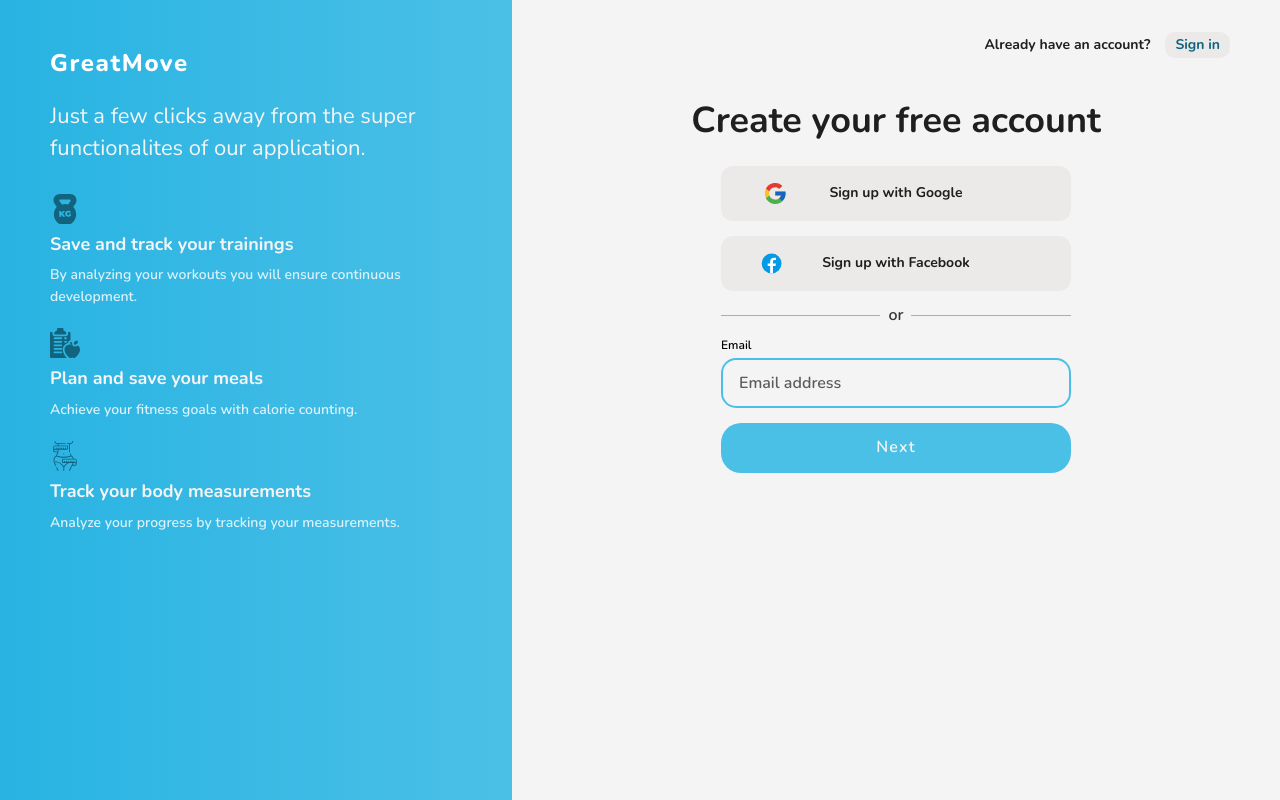
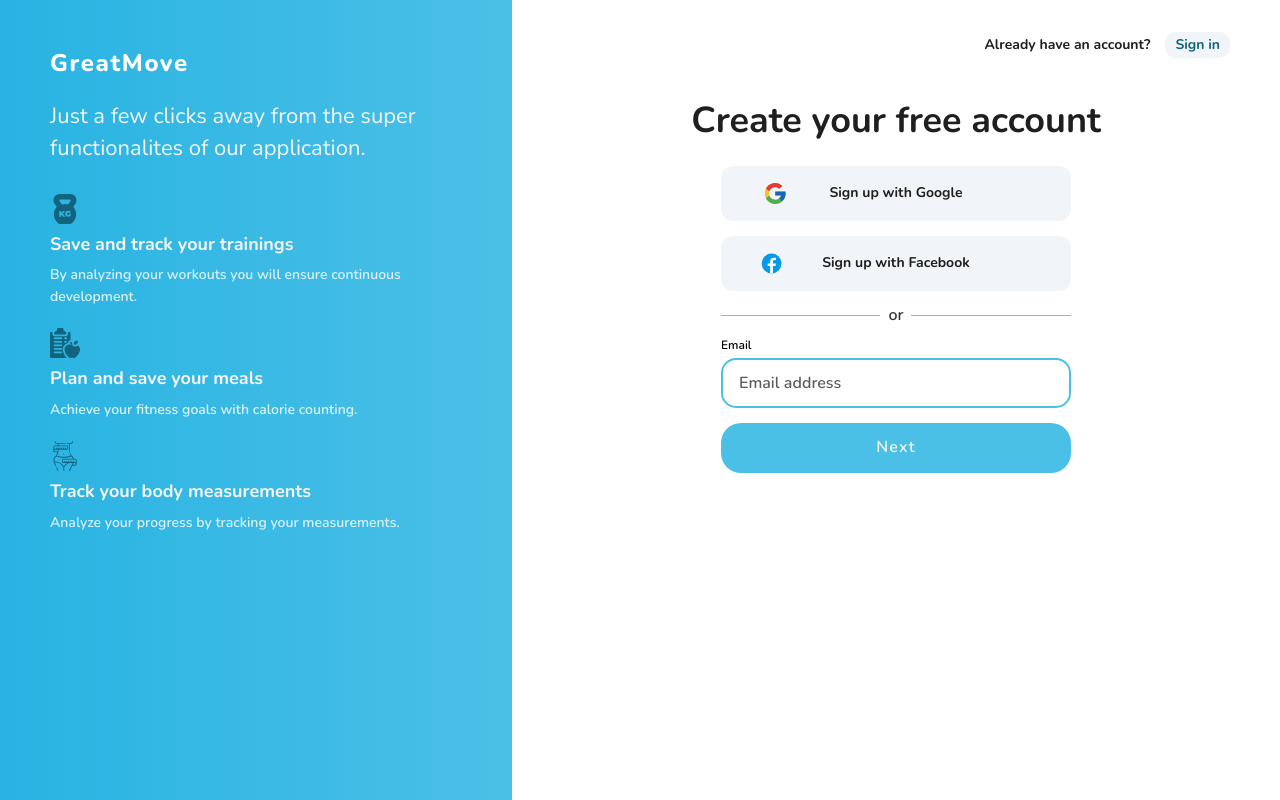
Before and after one commit to TheStelarek/GreatMove.Web, a Next.js app: page /register in a window 1280 px wide. Built offline with nearby package versions, Linux system fonts and the light colour scheme.

Commit message:
style: change colors in register page (#11)

```diff
--- a/src/components/register/registerSignIn/RegisterSignIn.module.scss
+++ b/src/components/register/registerSignIn/RegisterSignIn.module.scss
@@ -13,7 +13,7 @@
     border-radius: 10px;
     border: none;
     padding: 5px 10px;
-    background-color: var(--gray-0);
+    background-color: var(--white-3);
     font-size: 14px;
     font-weight: 700;
     color: var(--blue-80);
--- a/src/components/register/registerSocials/RegisterSocials.module.scss
+++ b/src/components/register/registerSocials/RegisterSocials.module.scss
@@ -8,14 +8,14 @@
     height: 55px;
     width: 300px;
     padding: 0;
-    background-color: var(--gray-0);
+    background-color: var(--white-3);
+    color: var(--gray-80);
     border: none;
     border-radius: 12px;
     display: flex;
     justify-content: center;
     align-items: center;
     text-align: center;
-    color: var(--gray-80);
     font-weight: 700;
     cursor: pointer;
     font-size: 14px;
--- a/src/styles/Register.module.scss
+++ b/src/styles/Register.module.scss
@@ -42,7 +42,7 @@
   .register {
     order: 1;
     width: 100%;
-    background-color: var(--white-2);
+    background-color: var(--white-1);
     padding: 25px 20px;
     display: flex;
     flex-direction: column;
```
